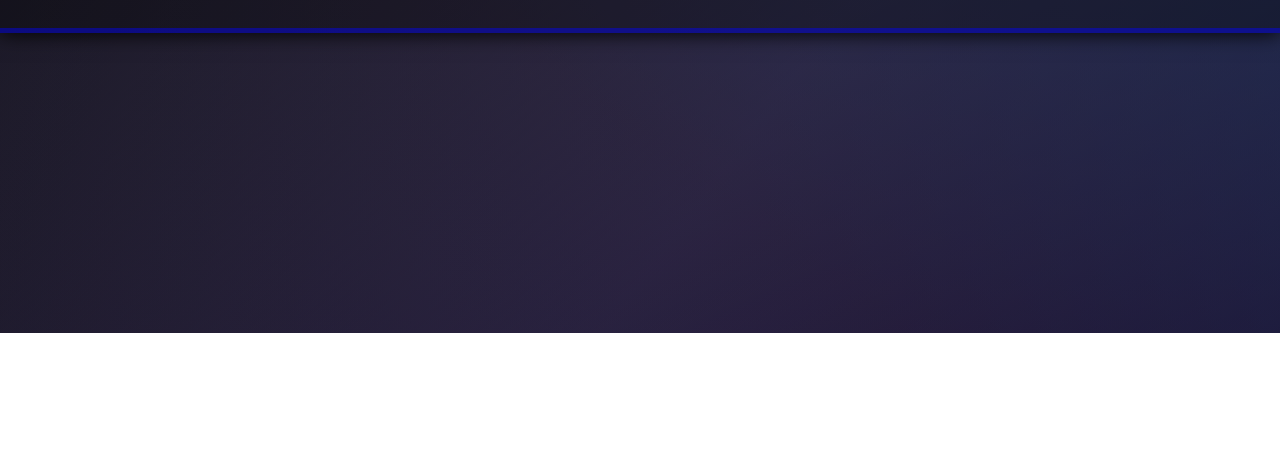
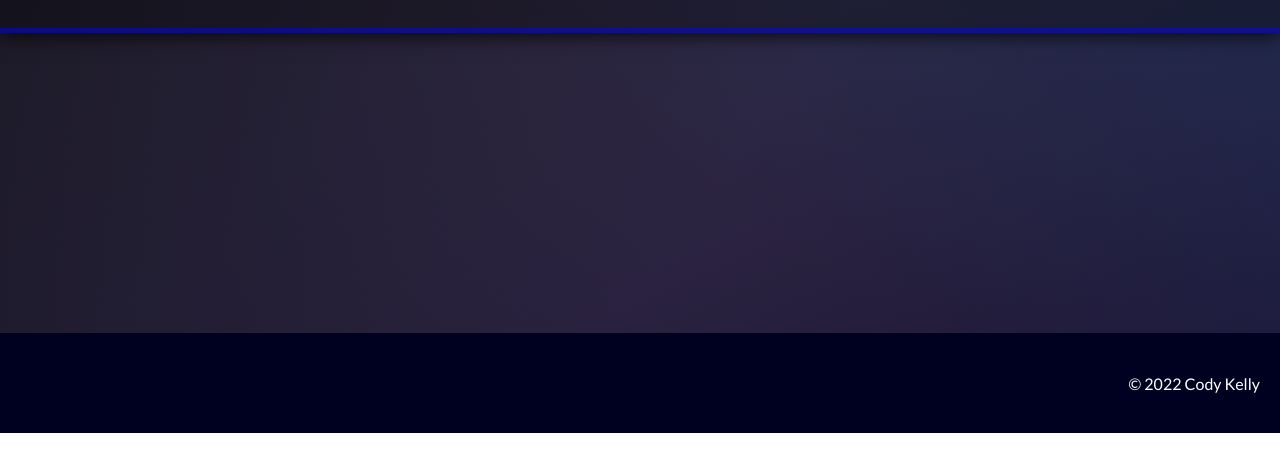
Before and after one commit to CodyKelly/Portfolio, a plain HTML site: page index.html in a window 1280 px wide. Shown: the part 3254-3725 px from the top of the page. After the commit the page ends 3687 px from the top, so only its background shows below. Drawn offline with Linux system fonts and the light colour scheme.

Commit message:
Removed unused section, added footer

```diff
--- a/index.html
+++ b/index.html
@@ -78,6 +78,12 @@
       </div>
     </div>
   </section>
-  <section></section>
+  <footer>
+    <ul>
+      <li>
+        © 2022 Cody Kelly
+      </li>
+    </ul>
+  </footer>
 </body>
 </html>
--- a/styles.css
+++ b/styles.css
@@ -128,6 +128,22 @@ section {
 .section-title h1 {
   font-family: 'Julius Sans One', sans-serif;
   font-size: 3rem;
+}
+
+footer {
+  display: flex;
+  flex-direction: row;
+  align-items: center;
+  justify-content: flex-end;
+  height: 100px;
+  width: 100%;
+  background: rgb(0, 0, 32);
+  color: white;
+  padding: 0 20px;
+}
+
+footer li {
+  list-style: none;
 }
 
 .italics {
```
